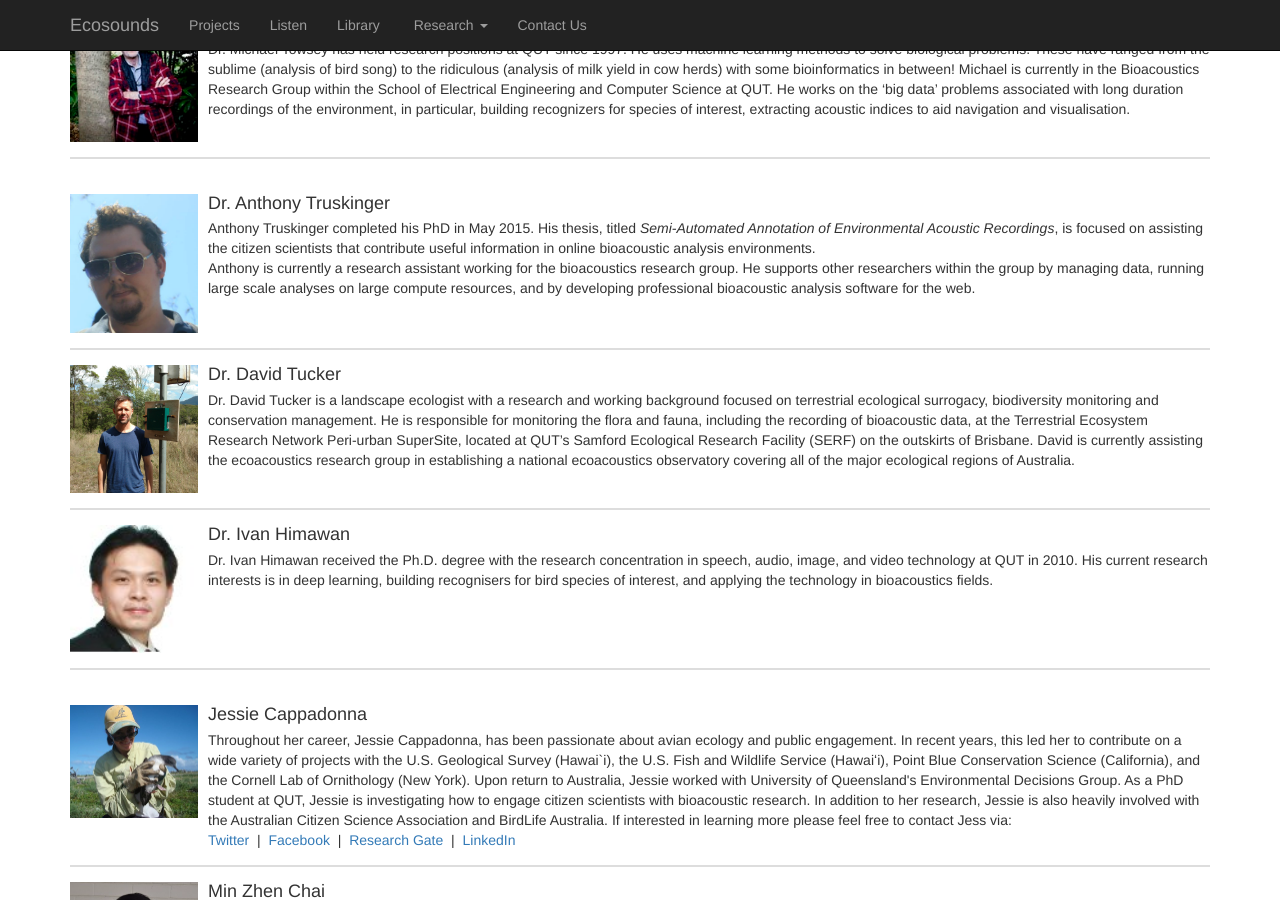
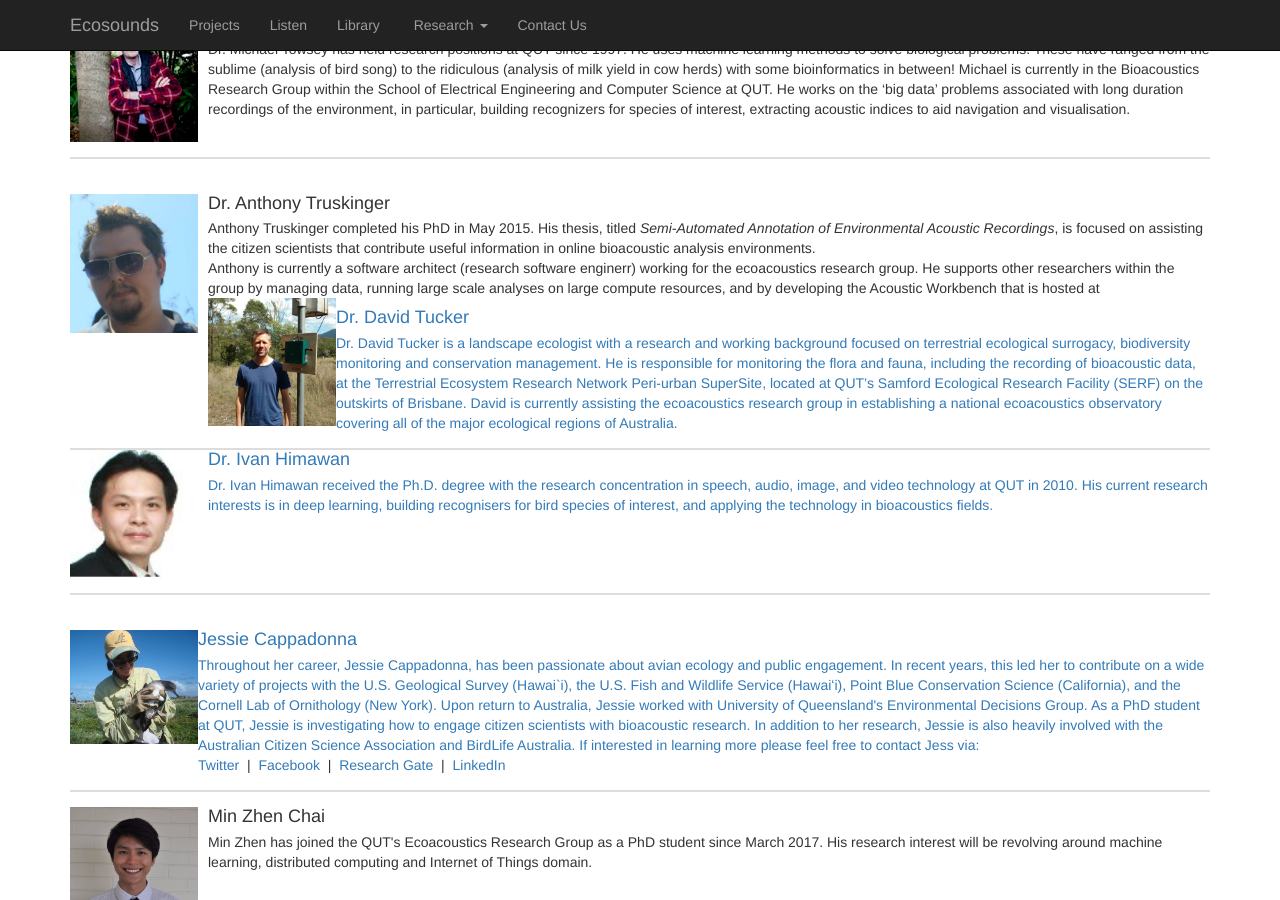
Before and after one commit to QutEcoacoustics/research-blog, a Jekyll site: the page built from people/people.html, in a window 1280 px wide and 900 px high, scrolled down 517 px. Built offline with Jekyll 4.4.1, drawn with Linux system fonts in a browser that asks for light colours; nearby versions of some CDN libraries.

Commit message:
Updates Anthony's profile page.

```diff
--- a/people/people.html
+++ b/people/people.html
@@ -70,10 +70,10 @@ title: Ecosounds | People
                 Annotation of Environmental Acoustic Recordings</em>, is focused on assisting the citizen scientists that
                 contribute useful information in online bioacoustic analysis environments.
                 <p>
-                Anthony is currently a research
-                assistant working for the bioacoustics research group. He supports other researchers within the group by
-                managing data, running large scale analyses on large compute resources, and by developing professional
-                bioacoustic analysis software for the web.
+                Anthony is currently a software architect (research software enginerr)
+		working for the ecoacoustics research group. He supports other researchers within the group by
+                managing data, running large scale analyses on large compute resources, and by developing the Acoustic Workbench
+		that is hosted at <a href="https://www.ecosounds.org>Ecosounds</a>.
                 </p>
             </div>
         </li>
```
